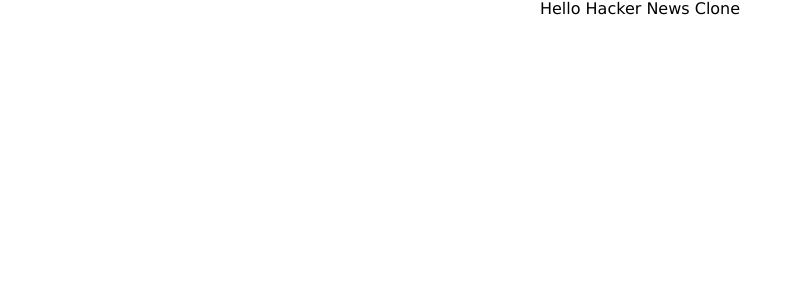
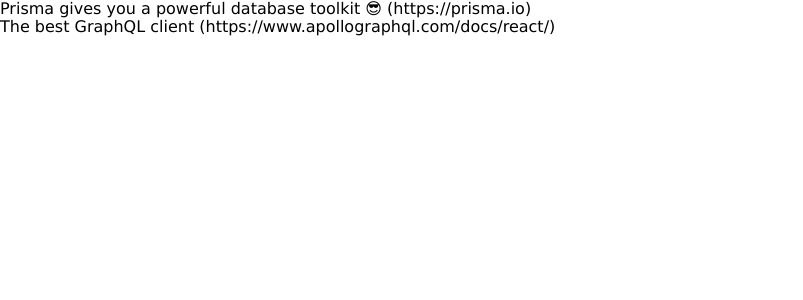
Before and after one commit to jayaramsivaramannair/hackernews-react-apollo, a React (Create React App) app: page / in a window 1280 px wide. Shown: the top 300 px of the page, without its empty margins (0-803 px from the left). Built offline with nearby package versions, Linux system fonts and the light colour scheme.

Commit message:
Imported useQuery hook into LinkList component to query graphQL server

```diff
--- a/src/components/App.js
+++ b/src/components/App.js
@@ -1,11 +1,12 @@
-import '../styles/App.css';
+import React, {Component} from 'react';
+import LinkList from './LinkList';
 
-function App() {
-  return (
-    <div className="App">
-      Hello Hacker News Clone
-    </div>
-  );
+
+class App extends Component {
+  render() {
+    return <LinkList />
+  }
 }
 
+
 export default App;
--- a/src/components/LinkList.js
+++ b/src/components/LinkList.js
@@ -1,5 +1,20 @@
 import React from 'react'
 import Link from './Link';
+import { useQuery, gql } from '@apollo/client';
+
+const FEED_QUERY = gql`
+  {
+    feed {
+      id
+      links {
+        id
+        createdAt
+        url
+        description
+      }
+    }
+  }
+`
 
 const LinkList = () => {
   const linksToRender = [
```
